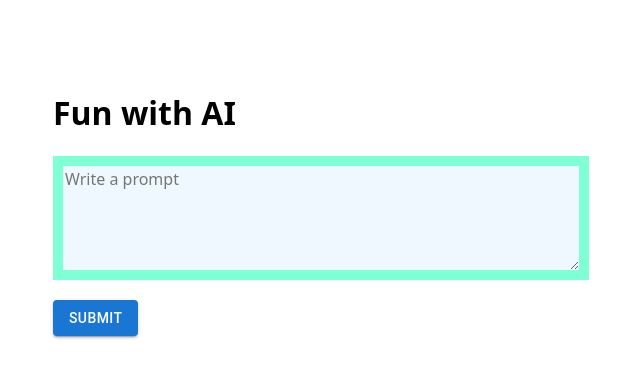
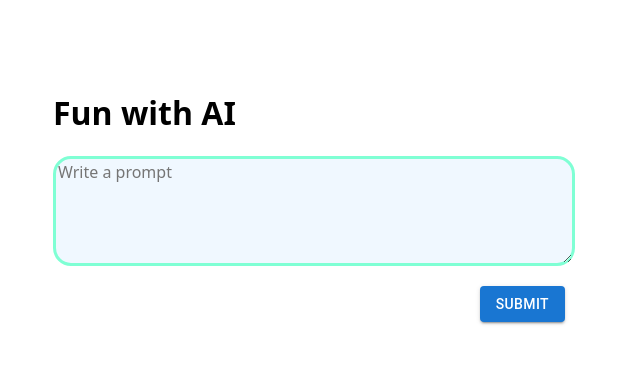
Before and after one commit to KagisoMashigo/fun_with_GPT-3, a React (Create React App) app: page / in a window 1280 px wide. Shown: the top 378 px of the page, without its empty margins (331-971 px from the left). Built offline with nearby package versions, Linux system fonts and the light colour scheme; the HTML template or start-up script is replaced by a standard one.

Commit message:
align button right

```diff
--- a/src/styles/Form.css
+++ b/src/styles/Form.css
@@ -3,18 +3,15 @@
   width:100%;
   height: 100px;
   border-color: aquamarine;
-  border-width: 10px;
+  border-width: 3px;
+  border-radius: 18px;
   font-family: 'Noto Sans', sans-serif;
   font-size: medium;
 }
 
 .button-span{
-  /* align-self: flex-end; */
-  /* align-items: flex-end;
-  justify-self: flex-end;
-  justify-items: flex-end; */
-  align-items: center;
   display: flex;
+  justify-content: flex-end;
 }
 
 .Button {
```
